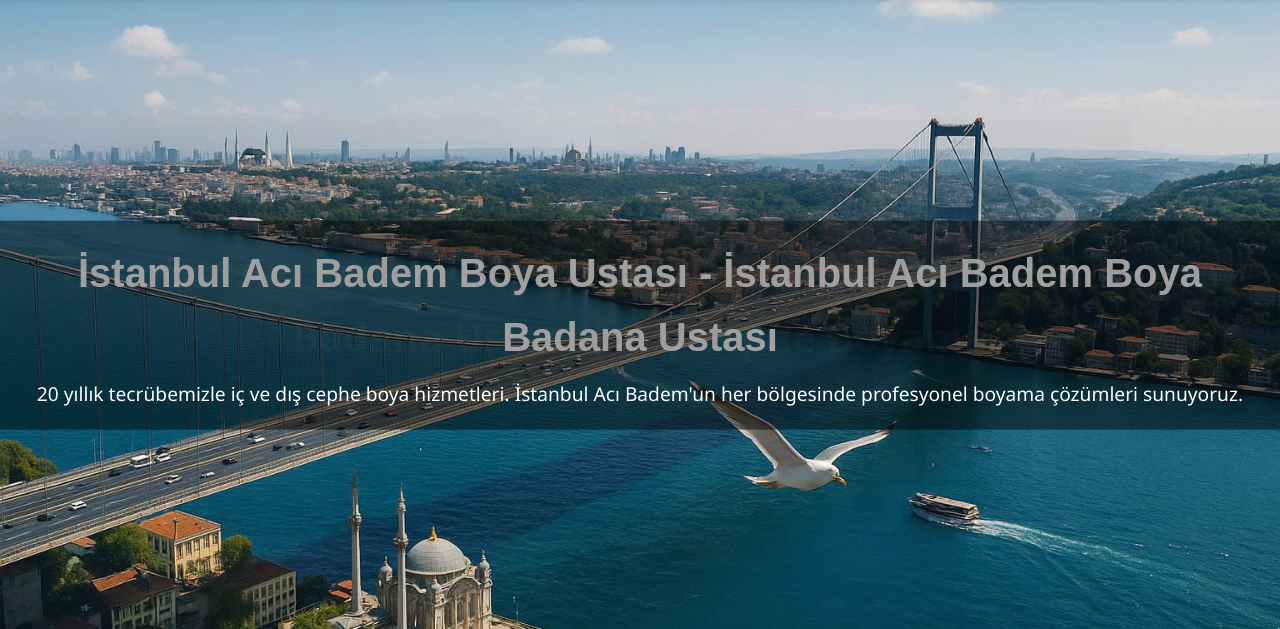
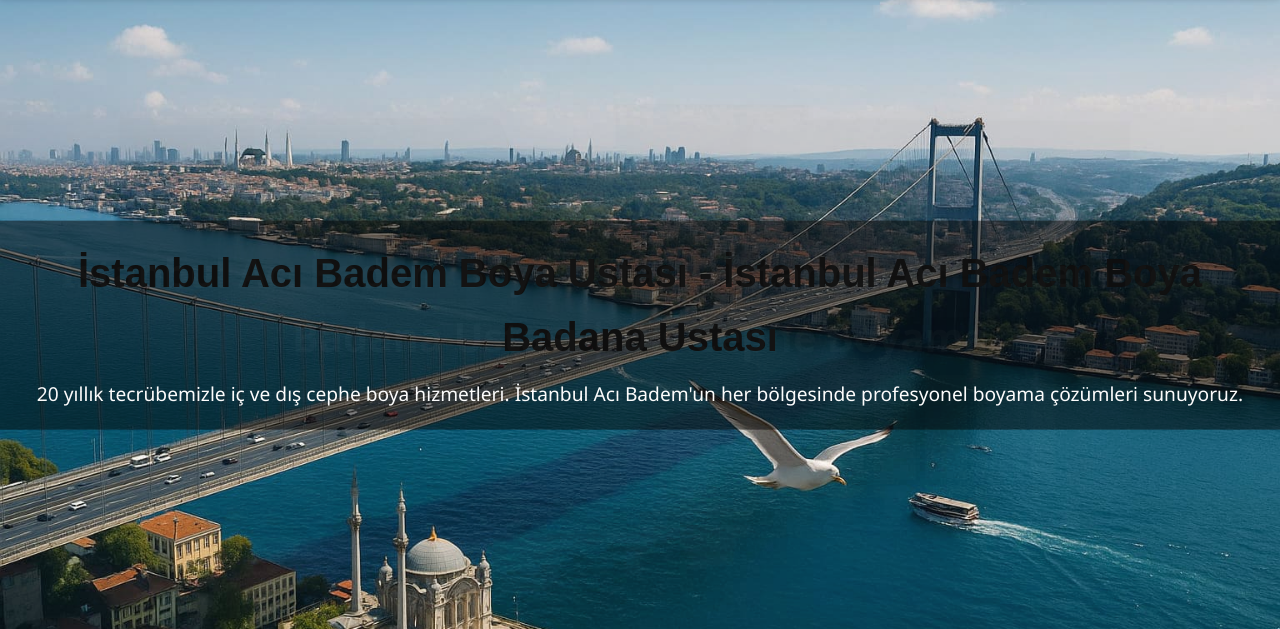
Before and after one commit to sivan1206/acibadem-boyaci-ustasi, a plain HTML site: page index.html in a window 1280 px wide. Shown: the part 75-704 px from the top of the page. Drawn offline with Linux system fonts and the light colour scheme.

Commit message:
hero renk

```diff
--- a/index.html
+++ b/index.html
@@ -1,4 +1,3 @@
-<!DOCTYPE html>
 <!DOCTYPE html>
 <html lang="tr">
 
@@ -127,7 +126,7 @@
     font-family: 'Arial', sans-serif;
     font-size: 2.4rem;
     font-weight: 700;
-    color: #9e9e9e;
+    color: #0a0a0a;
     margin-bottom: 0.75rem;
   }
 </style>
```
